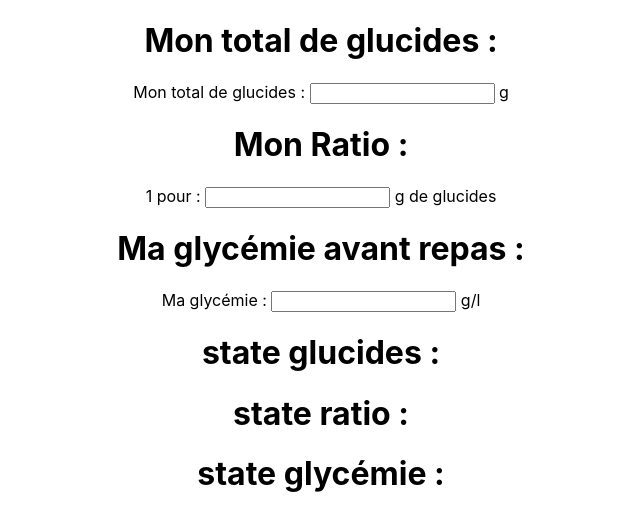
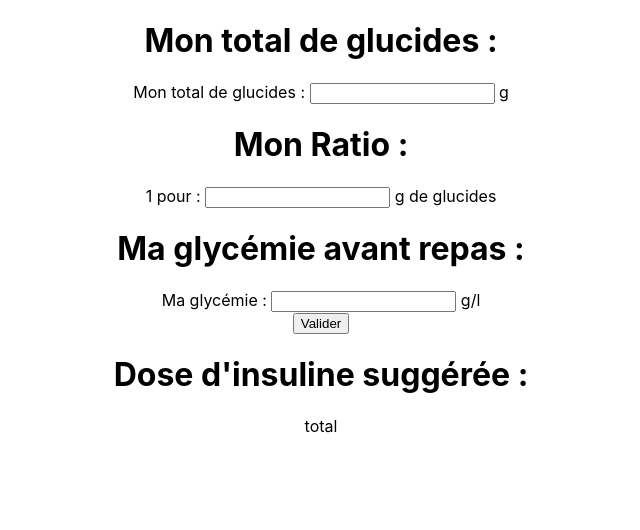
Before and after one commit to WildCodeSchool/Paris-0919-P2-Diabete, a React (Create React App) app in the folder ohmyg/: page / in a window 1280 px wide. Shown: the top 530 px of the page, without its empty margins (319-959 px from the left). Built offline with nearby package versions, Linux system fonts and the light colour scheme.

Commit message:
first page structure with the different inputs and state, before writing total calculation

```diff
--- a/ohmyg/src/components/pages/calculation/InsulinCalculation.js
+++ b/ohmyg/src/components/pages/calculation/InsulinCalculation.js
@@ -4,7 +4,10 @@ class InsulinCalculation extends Component {
   state = {
     totalGlucides: "",
     ratio: "",
-    glycemie: ""
+    glycemie: "",
+    sensibilite: "",
+    fleche:"",
+    total: "total",
   };
 
   handleChange = e => {
@@ -16,6 +19,43 @@ class InsulinCalculation extends Component {
     });
   };
 
+  hypoglycemie = () => {
+    return <p className="hypoglycemie"> Attention, tu es en hypoglycémie. la prise d'insuline n'est pas indiquée. Pense à te resucrer :) </p>
+  }
+
+  hyperglycemie = () => {
+    return <div classname="hyperglycemie">
+      <p> Attention, tu es en hyperglycémie. Rentre ces nouveaux paramètres :)</p>
+      <div>
+        <h1>Sensibilité : </h1>
+        <input
+          id="sensibiliteinput"
+          type="number"
+          name="sensibilite"
+          onChange={this.handleChange}
+          value={this.state.sensibilite}
+        />
+        <label> ?</label>
+        <p> {this.state.sensibilite}</p>
+
+      </div>
+
+      <div>
+        <h1>Flèche : </h1>
+        <input
+          id="flecheinput"
+          type="number"
+          name="fleche"
+          onChange={this.handleChange}
+          value={this.state.fleche}
+        />
+        <label> ?</label>
+        <p> {this.state.fleche}</p>
+
+      </div>
+
+    </div>
+  }
 
   render() {
     return (
@@ -59,10 +99,22 @@ class InsulinCalculation extends Component {
           <label> g/l</label>
         </div>
 
-        <h1>state glucides : {this.state.totalGlucides}</h1>
-        <h1> state ratio : {this.state.ratio}</h1>
-        <h1>state glycémie : {this.state.glycemie}</h1>
+        <div>
+          {this.state.glycemie > "1.20" ? this.hyperglycemie() : ""}
+        </div>
+
+      <div>
+        {/* Ici on va mettre le composant boutton qu'on aura utilisé sur toutes les autres pages. On va lui rajouter la fonction "onclick" => faire le calcul. */}
+        <button> Valider</button>
       </div>
+
+      <div>
+          <h1>Dose d'insuline suggérée :</h1>
+          <p> {this.state.total} </p>
+        </div>
+
+      </div>
+
     );
   }
 }
```
